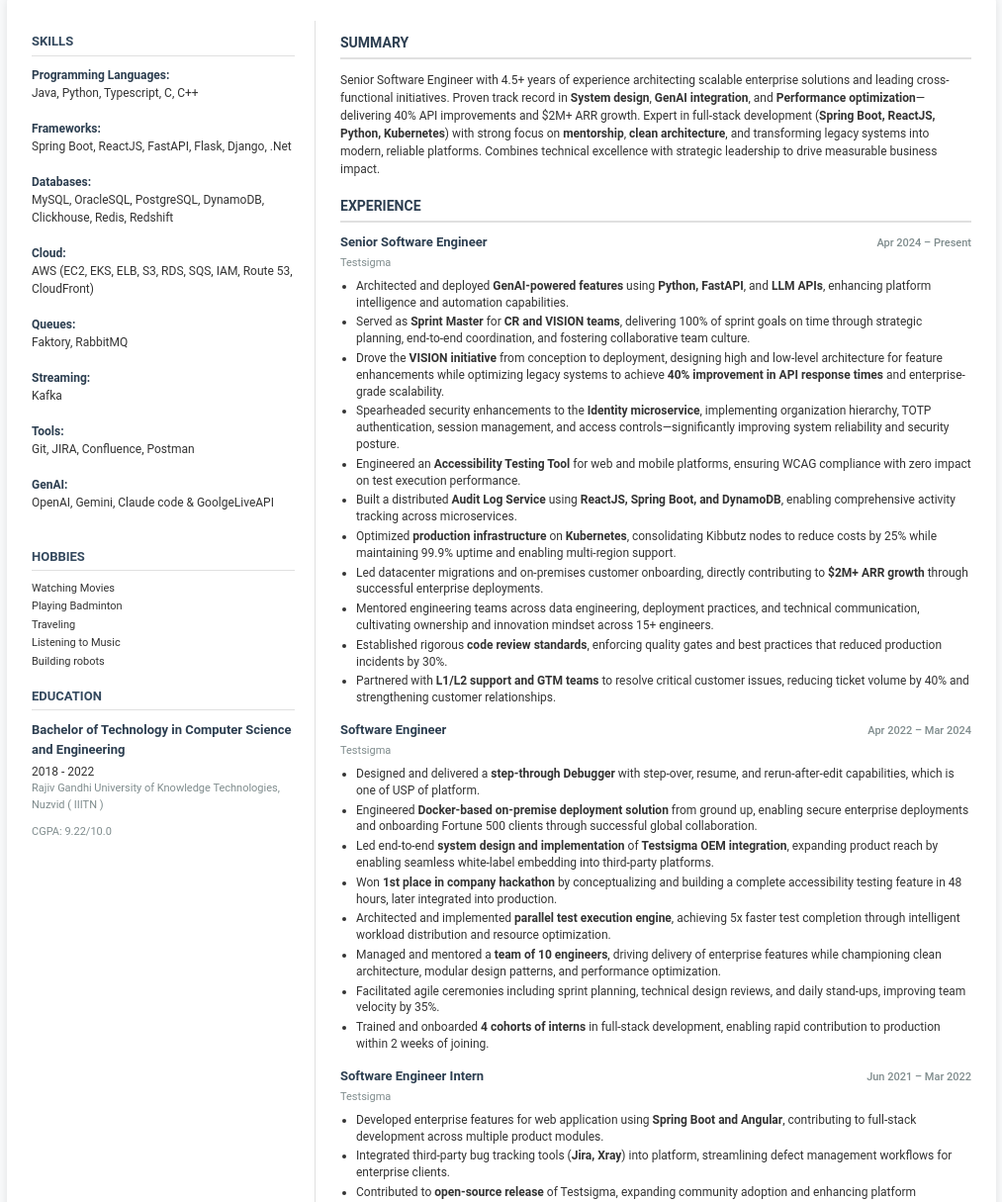
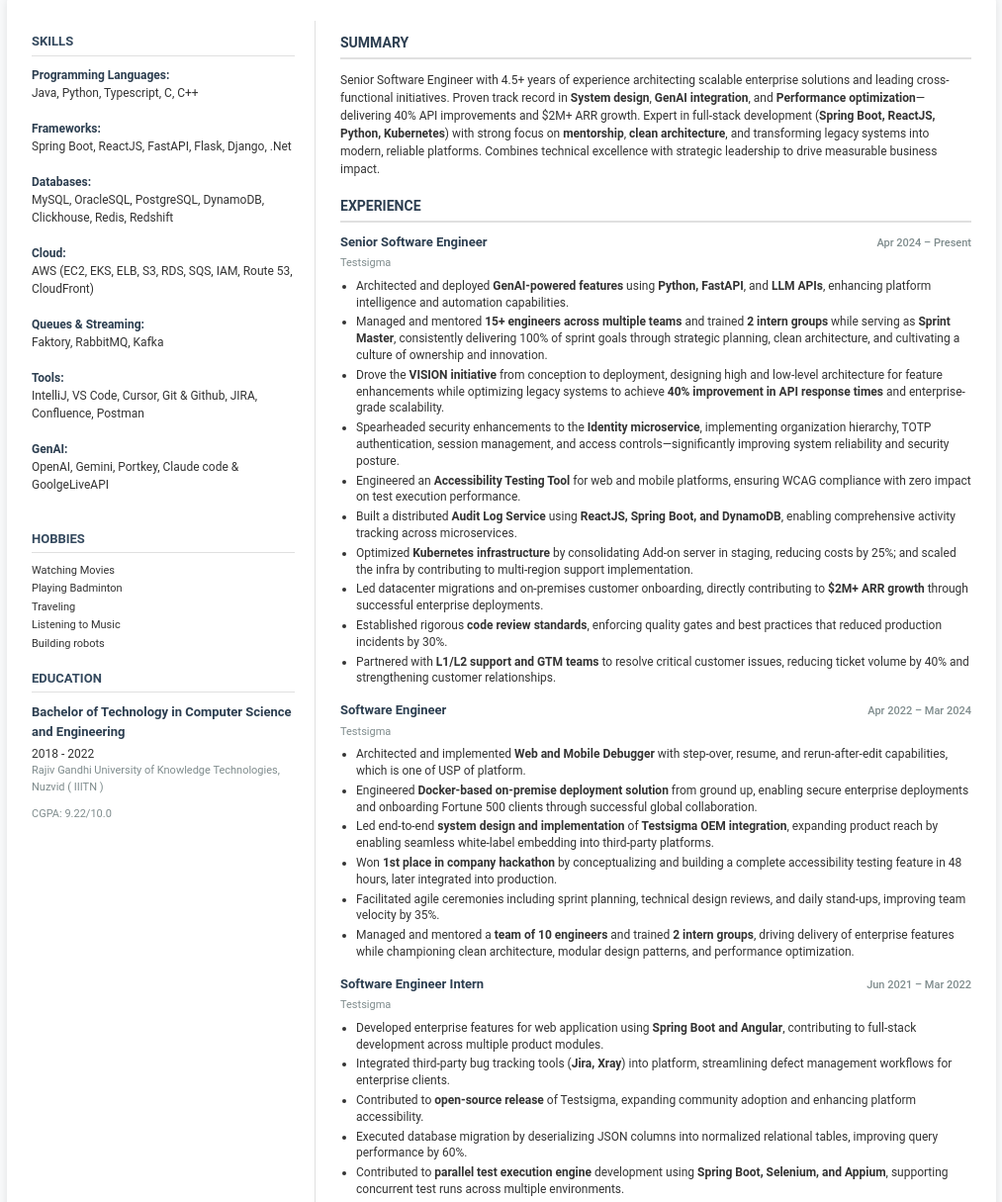
Before and after one commit to manohar102/profile, a plain HTML site: page resume.html in a window 1280 px wide. Shown: the part 144-1359 px from the top of the page at 99% size, without its empty margins (133-1146 px from the left). Drawn offline with Linux system fonts and the light colour scheme.

Commit message:
Updated after proof read

```diff
--- a/resume.html
+++ b/resume.html
@@ -227,14 +227,12 @@
                 MySQL, OracleSQL, PostgreSQL, DynamoDB, Clickhouse, Redis, Redshift<br><br>
                 <strong>Cloud:</strong><br>
                 AWS (EC2, EKS, ELB, S3, RDS, SQS, IAM, Route 53, CloudFront)<br><br>
-                <strong>Queues:</strong><br>
-                Faktory, RabbitMQ<br><br>
-                <strong>Streaming:</strong><br>
-                Kafka<br><br>
+                <strong>Queues & Streaming:</strong><br>
+                Faktory, RabbitMQ, Kafka<br><br>
                 <strong>Tools:</strong><br>
-                Git, JIRA, Confluence, Postman<br><br>
+                IntelliJ, VS Code, Cursor, Git & Github, JIRA, Confluence, Postman<br><br>
                 <strong>GenAI:</strong><br>
-                OpenAI, Gemini, Claude code & GoolgeLiveAPI<br><br>
+                OpenAI, Gemini, Portkey, Claude code & GoolgeLiveAPI<br><br>
             </div>
 
             <div class="section">
@@ -286,14 +284,13 @@
                     <div class="meta">Testsigma</div>
                     <ul>
                         <li>Architected and deployed <strong>GenAI-powered features</strong> using <strong>Python, FastAPI</strong>, and <strong>LLM APIs</strong>, enhancing platform intelligence and automation capabilities.</li>
-                        <li>Served as <strong>Sprint Master</strong> for <strong>CR and VISION teams</strong>, delivering 100% of sprint goals on time through strategic planning, end-to-end coordination, and fostering collaborative team culture.</li>
+                        <li>Managed and mentored <strong>15+ engineers across multiple teams</strong> and trained <strong>2 intern groups</strong> while serving as <strong>Sprint Master</strong>, consistently delivering 100% of sprint goals through strategic planning, clean architecture, and cultivating a culture of ownership and innovation.</li>
                         <li>Drove the <strong>VISION initiative</strong> from conception to deployment, designing high and low-level architecture for feature enhancements while optimizing legacy systems to achieve <strong>40% improvement in API response times</strong> and enterprise-grade scalability.</li>
                         <li>Spearheaded security enhancements to the <strong>Identity microservice</strong>, implementing organization hierarchy, TOTP authentication, session management, and access controls—significantly improving system reliability and security posture.</li>
                         <li>Engineered an <strong>Accessibility Testing Tool</strong> for web and mobile platforms, ensuring WCAG compliance with zero impact on test execution performance.</li>
                         <li>Built a distributed <strong>Audit Log Service</strong> using <strong>ReactJS, Spring Boot, and DynamoDB</strong>, enabling comprehensive activity tracking across microservices.</li>
-                        <li>Optimized <strong>production infrastructure</strong> on <strong>Kubernetes</strong>, consolidating Kibbutz nodes to reduce costs by 25% while maintaining 99.9% uptime and enabling multi-region support.</li>
+                        <li>Optimized <strong>Kubernetes infrastructure</strong> by consolidating Add-on server in staging, reducing costs by 25%; and scaled the infra by contributing to multi-region support implementation.</li>
                         <li>Led datacenter migrations and on-premises customer onboarding, directly contributing to <strong>$2M+ ARR growth</strong> through successful enterprise deployments.</li>
-                        <li>Mentored engineering teams across data engineering, deployment practices, and technical communication, cultivating ownership and innovation mindset across 15+ engineers.</li>
                         <li>Established rigorous <strong>code review standards</strong>, enforcing quality gates and best practices that reduced production incidents by 30%.</li>
                         <li>Partnered with <strong>L1/L2 support and GTM teams</strong> to resolve critical customer issues, reducing ticket volume by 40% and strengthening customer relationships.</li>
                     </ul>
@@ -306,14 +303,12 @@
                     </div>
                     <div class="meta">Testsigma</div>
                     <ul>
-                        <li>Designed and delivered a <strong>step-through Debugger</strong> with step-over, resume, and rerun-after-edit capabilities, which is one of USP of platform.</li>
+                        <li>Architected and implemented <strong>Web and Mobile  Debugger</strong> with step-over, resume, and rerun-after-edit capabilities, which is one of USP of platform.</li>
                         <li>Engineered <strong>Docker-based on-premise deployment solution</strong> from ground up, enabling secure enterprise deployments and onboarding Fortune 500 clients through successful global collaboration.</li>
                         <li>Led end-to-end <strong>system design and implementation</strong> of <strong>Testsigma OEM integration</strong>, expanding product reach by enabling seamless white-label embedding into third-party platforms.</li>
                         <li>Won <strong>1st place in company hackathon</strong> by conceptualizing and building a complete accessibility testing feature in 48 hours, later integrated into production.</li>
-                        <li>Architected and implemented <strong>parallel test execution engine</strong>, achieving 5x faster test completion through intelligent workload distribution and resource optimization.</li>
-                        <li>Managed and mentored a <strong>team of 10 engineers</strong>, driving delivery of enterprise features while championing clean architecture, modular design patterns, and performance optimization.</li>
                         <li>Facilitated agile ceremonies including sprint planning, technical design reviews, and daily stand-ups, improving team velocity by 35%.</li>
-                        <li>Trained and onboarded <strong>4 cohorts of interns</strong> in full-stack development, enabling rapid contribution to production within 2 weeks of joining.</li>
+                        <li>Managed and mentored a <strong>team of 10 engineers</strong> and trained <strong>2 intern groups</strong>, driving delivery of enterprise features while championing clean architecture, modular design patterns, and performance optimization.</li>
                     </ul>
                 </div>
 
@@ -339,7 +334,7 @@
                     </div>
                     <div class="meta">ModulusPI IT Solutions LLC</div>
                     <ul>
-                        <li>Delivered custom features and enhancements using <strong>ReactJS, .NET API, and Oracle SQL</strong>, translating client business requirements into scalable technical solutions.</li>
+                        <li>Delivered features and enhancements using <strong>ReactJS, .NET API, and Oracle SQL</strong>, translating client business requirements into scalable technical solutions.</li>
                         <li>Collaborated directly with stakeholders to gather requirements and ensure alignment between business needs and technical implementation.</li>
                         <li>Optimized application performance through code refactoring and query optimization, improving page load times by 40%.</li>
                     </ul>
```
